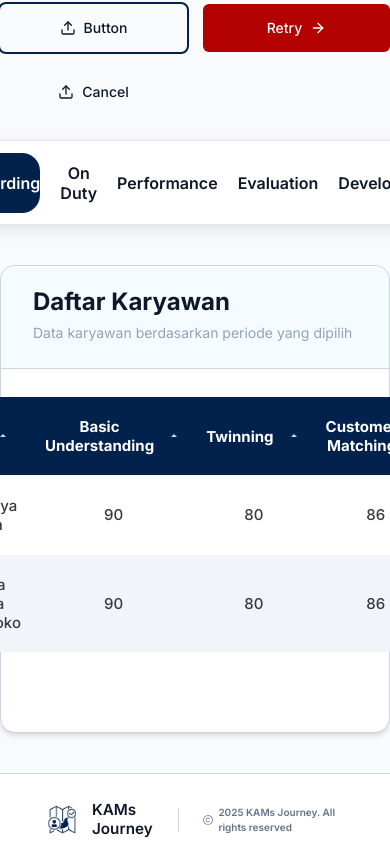
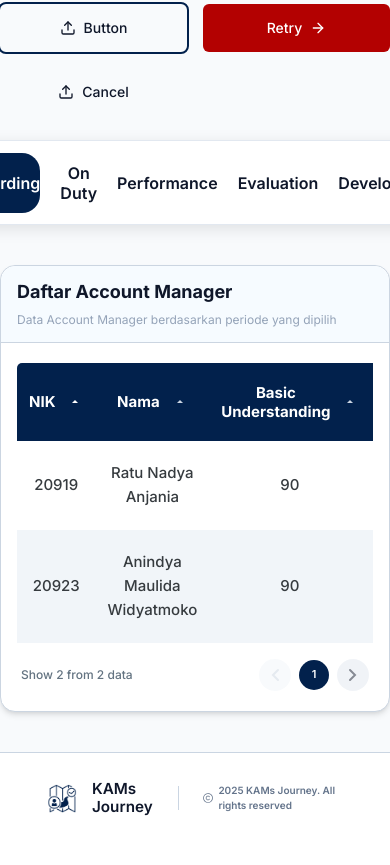
Before and after one commit to sarahnazly/KAMs-Journey, a Next.js app in the folder frontend/: page / in a window 390 px wide. Shown: the part 760-1625 px from the top of the page. After the commit the page ends 1604 px from the top, so only its background shows below. Built offline with nearby package versions, Linux system fonts and the light colour scheme.

Commit message:
fix(card): adjust layout for responsive design

```diff
--- a/frontend/src/app/page.tsx
+++ b/frontend/src/app/page.tsx
@@ -183,7 +183,7 @@ export default function HomePage() {
       {/* Table align center */}
       <div className="w-full flex items-center justify-center mb-10">
         <div className="max-w-[1100px] w-full">
-          <Card heading="Daftar Karyawan" description="Data karyawan berdasarkan periode yang dipilih">
+          <Card heading="Daftar Account Manager" description="Data Account Manager berdasarkan periode yang dipilih">
             <Table
               columns={columns}
               data={data}
--- a/frontend/src/components/common/Card.tsx
+++ b/frontend/src/components/common/Card.tsx
@@ -8,15 +8,15 @@ interface CardProps {
 
 const Card: React.FC<CardProps> = ({ heading, description, children }) => {
   return (
-    <div className="w-full pb-8 bg-[#FFFFFF] shadow-md border border-[#CBD5E1] rounded-[15px] flex flex-col items-center gap-7">
+    <div className="w-full bg-[#FFFFFF] shadow-md border border-[#CBD5E1] rounded-[15px] flex flex-col">
       {/* Header Section */}
-      <div className="w-full px-8 py-5 bg-[#F6FBFF] rounded-t-[15px] border-b border-[#CBD5E1]">
-        <div className="flex flex-col">
-          <h2 className="text-2xl font-bold text-[#0F172A] font-inter">
+      <div className="w-full bg-[#F6FBFF] rounded-t-[15px] border-b border-[#CBD5E1]">
+        <div className="flex flex-col px-4 py-3 sm:px-6 sm:py-4 md:px-8 md:py-5">
+          <h2 className="text-lg sm:text-xl md:text-2xl font-bold text-[#0F172A] font-inter">
             {heading}
           </h2>
           {description && (
-            <p className="text-sm leading-[30px] font-normal text-[#94A3B8] font-inter">
+            <p className="mt-1 text-xs sm:text-sm md:text-base leading-relaxed font-normal text-[#94A3B8] font-inter">
               {description}
             </p>
           )}
@@ -24,7 +24,7 @@ const Card: React.FC<CardProps> = ({ heading, description, children }) => {
       </div>
 
       {/* Content Section */}
-      <div className="text-[16px] leading-[19.2px] font-bold text-[#000000] font-inter">
+      <div className="w-full px-4 sm:px-6 md:px-8 py-5 text-sm sm:text-base md:text-lg leading-relaxed font-medium text-[#000000] font-inter">
         {children}
       </div>
     </div>
```
